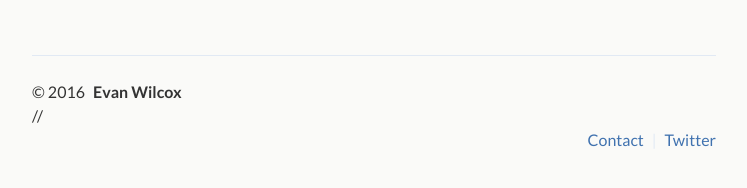
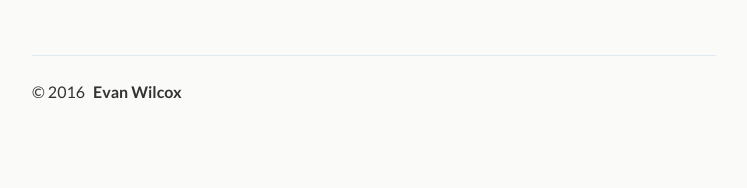
Before and after one commit to ewilcox8/ewilcox8, a Jekyll site: the page built from _pages/work.html, in a window 1280 px wide. Shown: the part 581-769 px from the top of the page, without its empty margins (266-1013 px from the left). Built offline with Jekyll 4.4.1, drawn with Linux system fonts in a browser that asks for light colours.

Commit message:
Update footer.html

```diff
--- a/_includes/footer.html
+++ b/_includes/footer.html
@@ -2,22 +2,6 @@
 
   <div class="site-copy">&copy; {{ site.time | date: '%Y' }}<span class="site-author">{{ site.author }}</span></div>
 
-  //<div class="site-links">
-    <div class="site-contact">
-      <ul>
-        {% if site.email %}
-        <li><a href="mailto:{{ site.email }}">Contact</a></li>
-        {% endif %}
-
-        {% if site.github_username %}
-        <li><a target="_blank" rel="external" href="https://github.com/{{ site.github_username }}">Github</a></li>
-        {% endif %}
-
-        {% if site.twitter_username %}
-        <li><a target="_blank" rel="external" href="https://twitter.com/{{ site.twitter_username }}">Twitter</a></li>
-        {% endif %}
-      </ul>
-    </div>
 
 
   </div>
```
